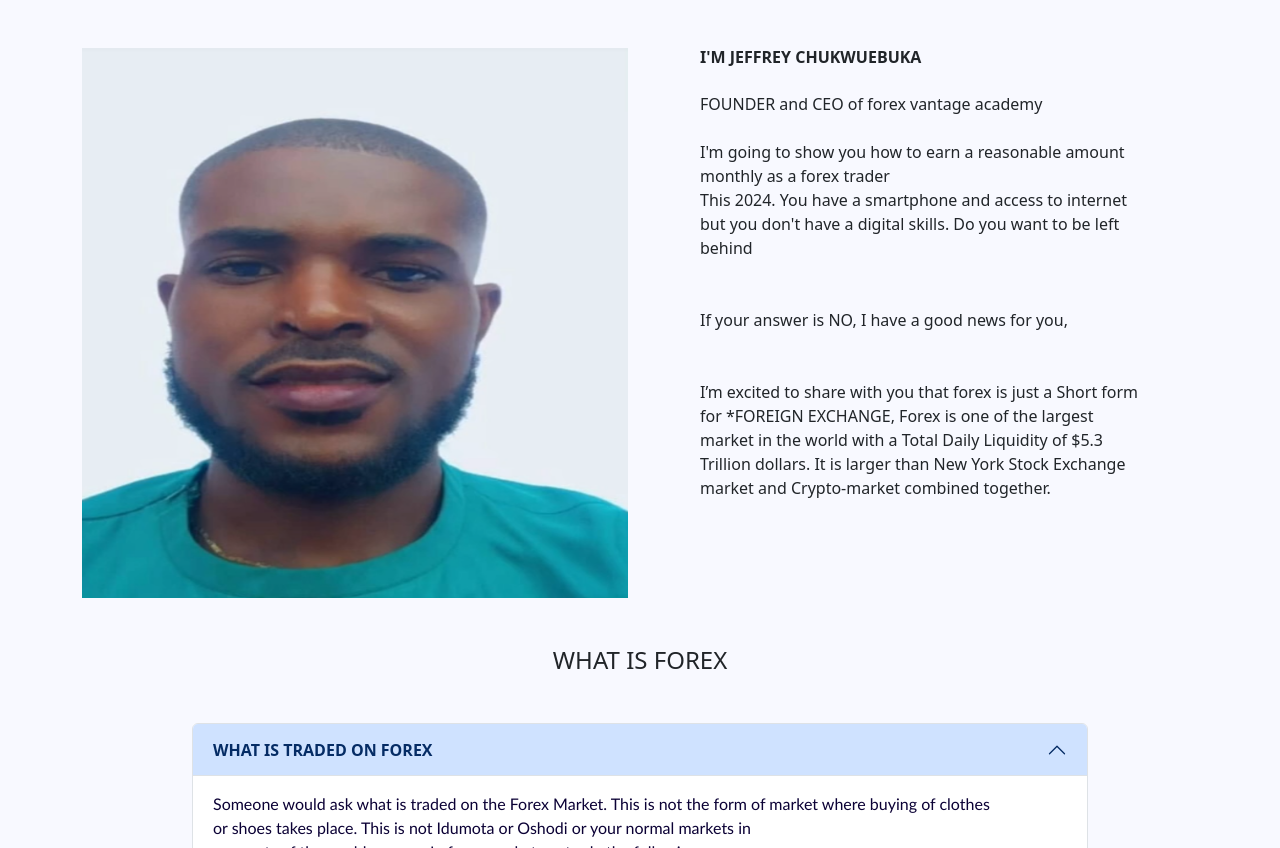
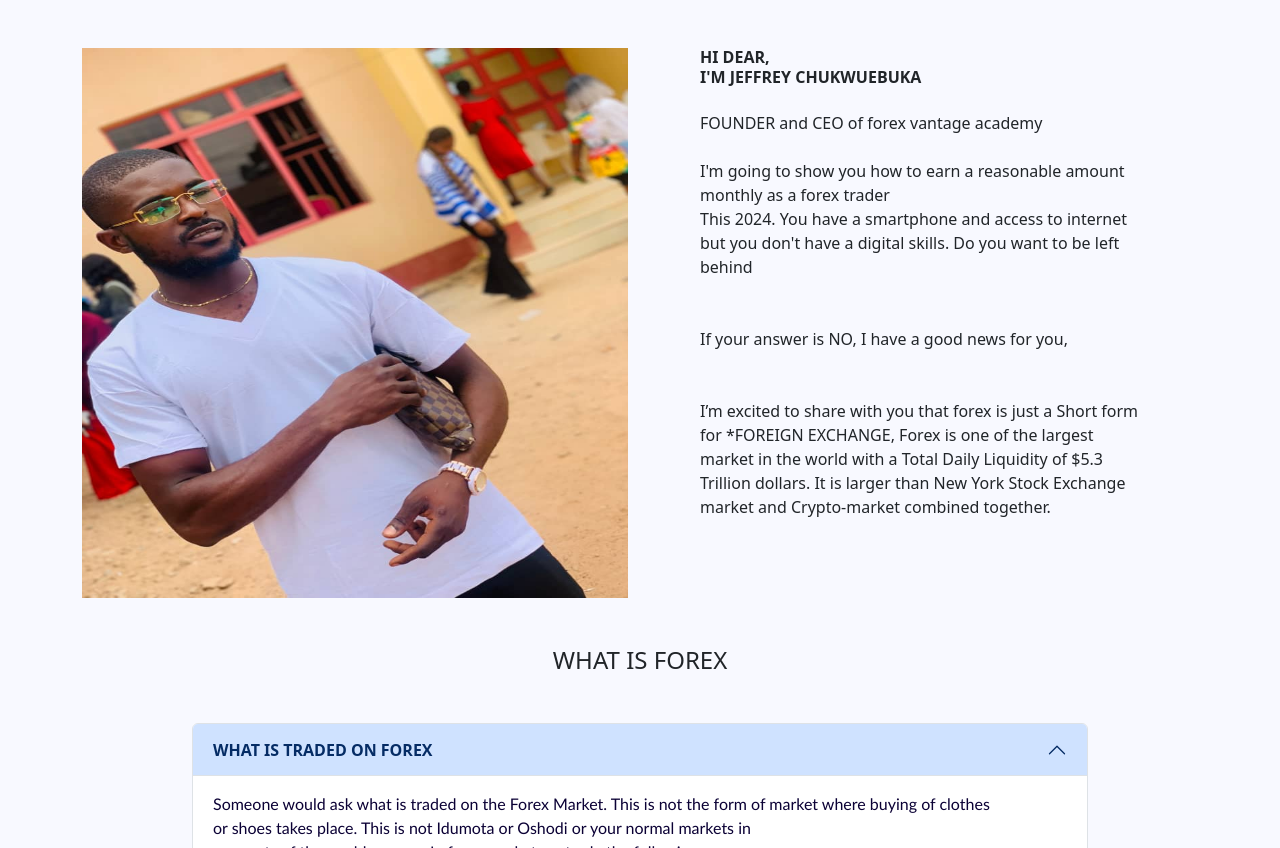
Before and after one commit to olasamm/forex-vantages, a plain HTML site: page index.html in a window 1280 px wide. Shown: the part 960-1808 px from the top of the page. Drawn offline with Linux system fonts and the light colour scheme.

Commit message:
working on

```diff
--- a/index.html
+++ b/index.html
@@ -101,12 +101,12 @@
       <div class="container and" id="about">
           <div class="row">
             <div class="col-12 col-md-6">
-              <img src="img/photo.png" class="w-100 photo" alt="">
+              <img src="img/forex.jpg" class="w-100 photo" alt="">
           </div>
 
 
               <div class="col-12 col-md-6">
-                  <h6 class="mx-5 fw-bolder">I'M JEFFREY CHUKWUEBUKA</h6>
+                  <h6 class="mx-5 fw-bolder"> HI DEAR, <br>I'M JEFFREY CHUKWUEBUKA</h6>
                   <p class="mx-5 my-4">FOUNDER and CEO of forex vantage academy<br>
                        </p>
                   <p class="mx-5 my-4 more">I'm going to show you how to earn a reasonable amount monthly as a forex trader<br>
```
